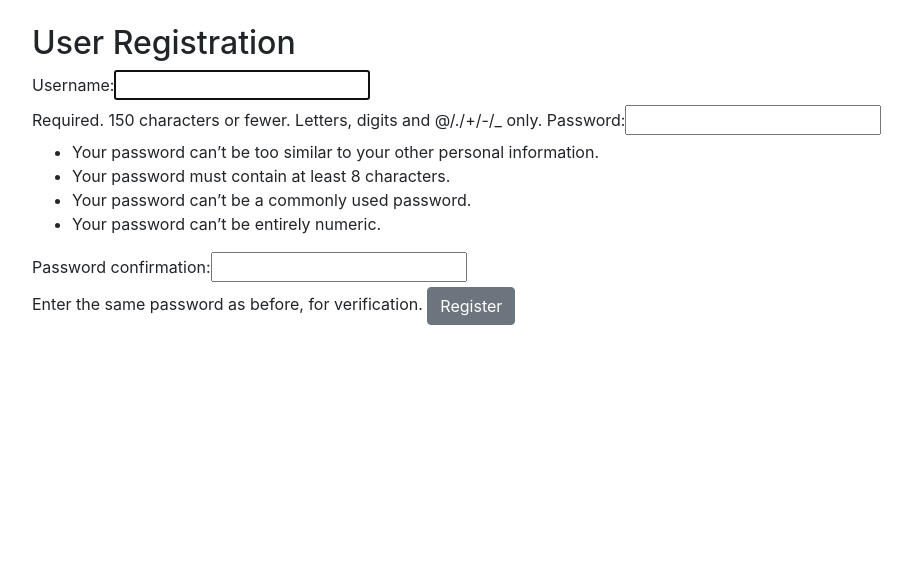
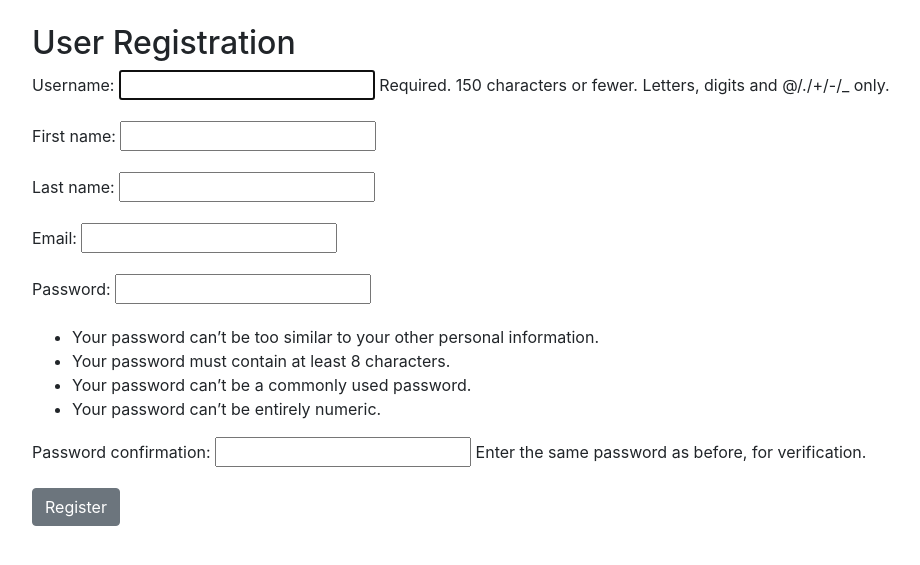
Before and after one commit to naeem-bebit/django-data, a Django app: page /register/ in a window 1280 px wide. Shown: the part 56-621 px from the top of the page, without its empty margins (53-973 px from the left). Run offline with Django 3.2, Linux system fonts and the light colour scheme.

Commit message:
extend form model

```diff
--- /dev/null
+++ b/src/authenticate/forms.py
@@ -0,0 +1,12 @@
+from django.contrib.auth.forms import UserCreationForm
+from django.contrib.auth.models import User
+from django import forms
+
+class SignUpForm(UserCreationForm):
+  email = forms.EmailField()
+  first_name = forms.CharField(max_length=100)
+  last_name = forms.CharField(max_length=100)
+
+  class Meta:
+    model = User
+    fields = ('username', 'first_name', 'last_name', 'email', 'password1', 'password1')
--- a/src/authenticate/templates/authenticate/register.html
+++ b/src/authenticate/templates/authenticate/register.html
@@ -4,13 +4,13 @@
 
 <h2>User Registration</h2>
 
-<form method="POST" action="{% url 'register_user' %}"
+<form method="POST" action="{% url 'register_user' %}">
 
   {% csrf_token %}
   {% if form.errors %}
-    <p>Your forms have error</p>
+    <p style="color:red;">Your form has error</p>
   {% endif%}
-  {{ form }}
+  {{ form.as_p }}
   <input type="submit" value="Register" class="btn btn-secondary">
 </form>
 {% endblock %}
--- a/src/authenticate/views.py
+++ b/src/authenticate/views.py
@@ -3,6 +3,7 @@ from django.shortcuts import render, redirect
 from django.contrib.auth import authenticate, login, logout
 from django.contrib.auth.forms import UserCreationForm
 from django.contrib import messages
+from .forms import SignUpForm
 
 
 def home(request):
@@ -30,7 +31,7 @@ def logout_user(request):
 
 def register_user(request):
   if request.method == 'POST':
-    form = UserCreationForm(request.POST)
+    form = SignUpForm(request.POST)
     if form.is_valid():
       form.save()
       username = form.cleaned_data['username']
@@ -41,6 +42,6 @@ def register_user(request):
       return redirect('home')
 
   else:
-    form = UserCreationForm()
+    form = SignUpForm()
   context = {'form':form}
   return render(request, 'authenticate/register.html', context)
```
Also changed, not shown: README.md, src/db.sqlite3.
